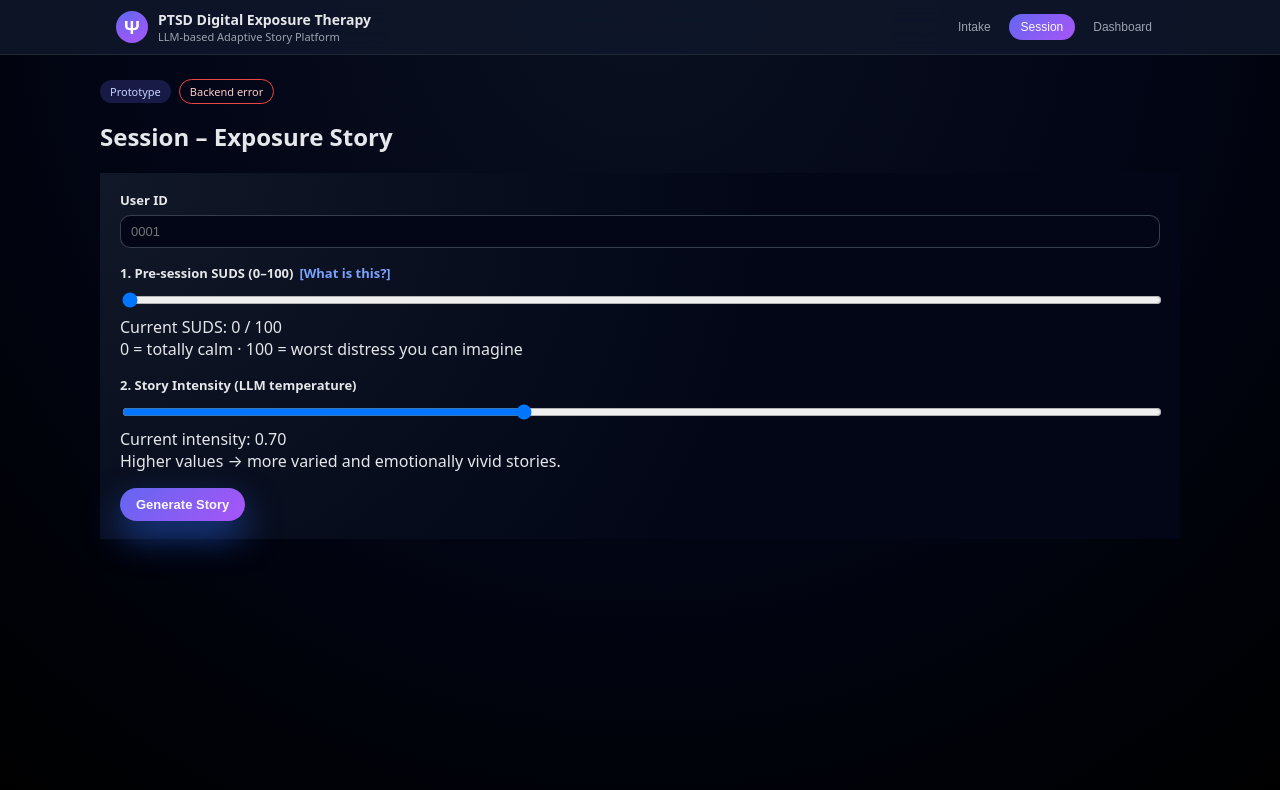
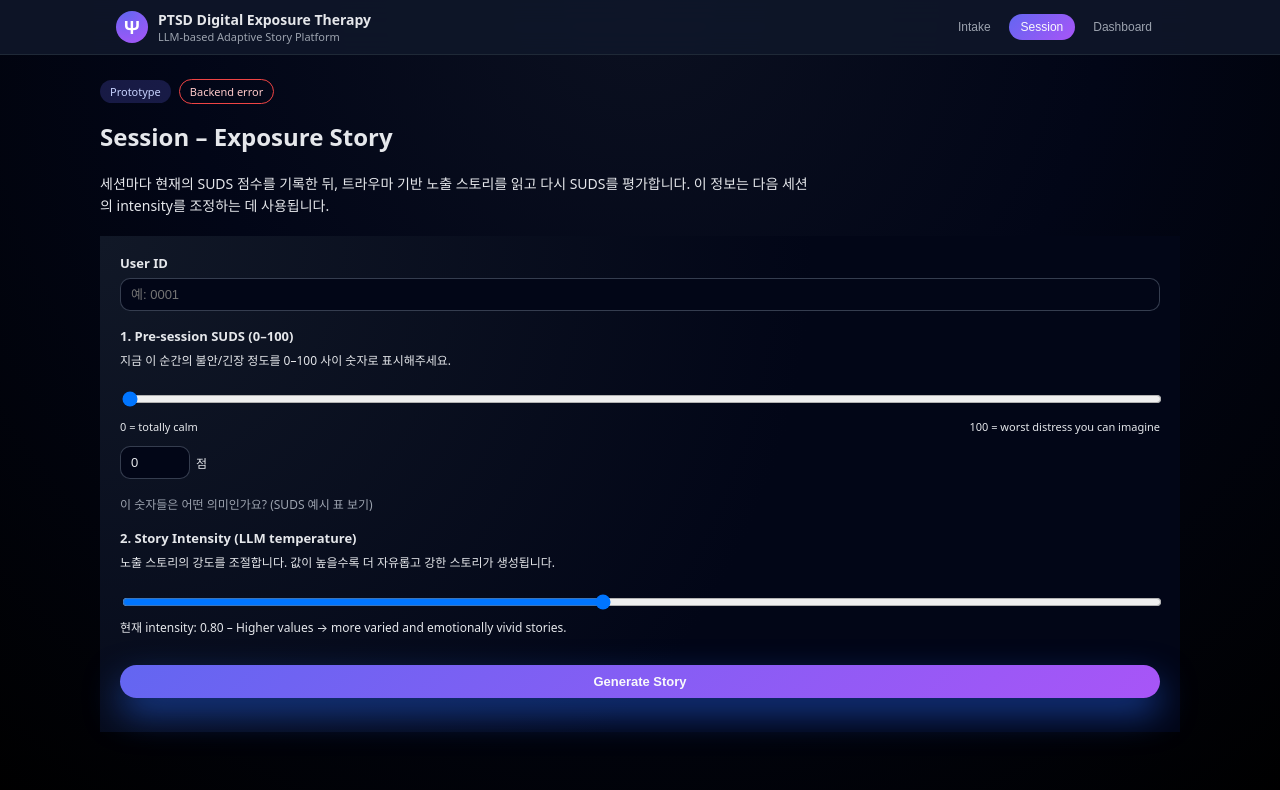
Before and after one commit to amygdala2025/conrad2025, a React (Vite) app: page / in a window 1280 px wide. Both pictures are taken after a click on the button "Session". Shown: the top 790 px of the page. Built offline with nearby package versions, Linux system fonts and the light colour scheme; no server answers.

Commit message:
Update Session.jsx

```diff
--- a/src/pages/Session.jsx
+++ b/src/pages/Session.jsx
@@ -1,11 +1,9 @@
-import { useState } from "react";
-import SudsModal from "./SudsModal";
+// src/pages/Session.jsx
+import { useState, useEffect } from "react";
 import SudsReferenceTable from "./SudsReferenceTable";
 
-// 안전하게 0–100 사이로 잘라주는 함수
-function clampSuds(value) {
-  const n = Number.isNaN(value) ? 0 : value;
-  return Math.max(0, Math.min(100, n));
+function clamp(val, min, max) {
+  return Math.min(max, Math.max(min, val));
 }
 
 function Session({ apiBase }) {
@@ -13,43 +11,81 @@ function Session({ apiBase }) {
     localStorage.getItem("ptsd_user_id") || ""
   );
   const [preSuds, setPreSuds] = useState(0);
-  const [intensity, setIntensity] = useState(0.7);
+  const [intensity, setIntensity] = useState(0.8);
   const [story, setStory] = useState("");
   const [sessionId, setSessionId] = useState("");
   const [postSuds, setPostSuds] = useState(0);
-  const [statusMsg, setStatusMsg] = useState("");
-  const [showModal, setShowModal] = useState(false);
 
+  const [hasReadStory, setHasReadStory] = useState(false);
   const [isGenerating, setIsGenerating] = useState(false);
   const [isSavingPost, setIsSavingPost] = useState(false);
-  const [readConfirmed, setReadConfirmed] = useState(null); // "yes" | "no" | null
-  const [postSaved, setPostSaved] = useState(false);        // post-SUDS 저장 여부
+  const [postSaved, setPostSaved] = useState(false);
+
+  const [sudsScale, setSudsScale] = useState({});
+  const [statusMsg, setStatusMsg] = useState("");
+
+  // SUDS scale 불러오기
+  useEffect(() => {
+    const loadScale = async () => {
+      try {
+        const res = await fetch(`${apiBase}/api/suds/scale`);
+        const data = await res.json();
+        setSudsScale(data.scale || {});
+      } catch {
+        // 조용히 무시 (필수는 아님)
+      }
+    };
+    loadScale();
+  }, [apiBase]);
+
+  // userId 로컬스토리지에 저장
+  useEffect(() => {
+    if (userId) {
+      localStorage.setItem("ptsd_user_id", userId);
+    }
+  }, [userId]);
+
+  const renderScaleHint = (value) => {
+    if (!sudsScale || Object.keys(sudsScale).length === 0) return null;
+    const keys = Object.keys(sudsScale).map((k) => Number(k));
+    let closest = keys[0];
+    let bestDiff = Math.abs(value - closest);
+    for (const s of keys) {
+      const diff = Math.abs(value - s);
+      if (diff < bestDiff) {
+        bestDiff = diff;
+        closest = s;
+      }
+    }
+    return (
+      <p className="help-text">
+        {closest}점 근처 설명: {sudsScale[closest]}
+      </p>
+    );
+  };
 
   // ---------------------------
   // 1) Generate Story
   // ---------------------------
-
   const generateStory = async () => {
     setStatusMsg("");
+    setStory("");
+    setSessionId("");
+    setHasReadStory(false);
+    setPostSaved(false);
 
     if (!userId) {
-      setStatusMsg("❌ User ID missing.");
+      setStatusMsg("❌ User ID를 먼저 입력해주세요.");
       return;
     }
 
     const token = localStorage.getItem("ptsd_token");
     if (!token) {
-      setStatusMsg("❌ No auth token found. Complete intake first.");
+      setStatusMsg("❌ 인증 토큰이 없습니다. Intake를 먼저 완료해주세요.");
       return;
     }
 
     setIsGenerating(true);
-    setStory("");
-    setSessionId("");
-    setReadConfirmed(null);
-    setPostSuds(0);
-    setPostSaved(false); // 새 세션 시작할 때 저장 상태 리셋
-
     try {
       const res = await fetch(`${apiBase}/api/story`, {
         method: "POST",
@@ -59,7 +95,7 @@ function Session({ apiBase }) {
         },
         body: JSON.stringify({
           user_id: userId,
-          pre_suds: preSuds,
+          pre_suds: clamp(preSuds, 0, 100),
           intensity,
         }),
       });
@@ -73,7 +109,7 @@ function Session({ apiBase }) {
       const data = await res.json();
       setStory(data.story || "");
       setSessionId(data.session_id || "");
-      setStatusMsg("✔ Exposure story generated. Please read it carefully.");
+      setStatusMsg("✔ 스토리가 생성되었습니다. 천천히 처음부터 끝까지 읽어 주세요.");
     } catch (err) {
       setStatusMsg(
         `❌ Failed to start story session: ${
@@ -88,27 +124,25 @@ function Session({ apiBase }) {
   // ---------------------------
   // 2) Save Post-SUDS
   // ---------------------------
-
   const savePostSuds = async () => {
     if (!sessionId) {
-      setStatusMsg("❌ No session ID found. Generate a story first.");
+      setStatusMsg("❌ 먼저 스토리를 생성해주세요.");
       return;
     }
-    if (readConfirmed !== "yes") {
-      setStatusMsg(
-        "❌ Please confirm that you have read the exposure story from start to finish."
-      );
+    if (!hasReadStory) {
+      setStatusMsg("❌ 스토리를 끝까지 읽었다는 체크박스를 먼저 선택해주세요.");
       return;
     }
 
+    const clampedPost = clamp(postSuds, 0, 100);
     const token = localStorage.getItem("ptsd_token");
     if (!token) {
-      setStatusMsg("❌ No auth token found.");
+      setStatusMsg("❌ 인증 토큰이 없습니다.");
       return;
     }
 
     setIsSavingPost(true);
-
+    setPostSaved(false);
     try {
       const res = await fetch(`${apiBase}/api/suds/post`, {
         method: "POST",
@@ -118,7 +152,7 @@ function Session({ apiBase }) {
         },
         body: JSON.stringify({
           session_id: sessionId,
-          post_suds: postSuds,
+          post_suds: clampedPost,
         }),
       });
 
@@ -129,8 +163,8 @@ function Session({ apiBase }) {
       }
 
       await res.json();
-      setPostSaved(true); // ✅ 저장 성공
-      setStatusMsg("✔ Post-session SUDS saved.");
+      setStatusMsg("✔ Post-session SUDS가 저장되었습니다.");
+      setPostSaved(true);
     } catch (e) {
       setStatusMsg("❌ Failed to save post-SUDS: " + e.message);
     } finally {
@@ -141,160 +175,163 @@ function Session({ apiBase }) {
   return (
     <div>
       <h2>Session – Exposure Story</h2>
+      <p className="page-intro">
+        세션마다 현재의 SUDS 점수를 기록한 뒤, 트라우마 기반 노출 스토리를 읽고
+        다시 SUDS를 평가합니다. 이 정보는 다음 세션의 intensity를 조정하는 데
+        사용됩니다.
+      </p>
 
-      {/* --------- SESSION SETUP CARD --------- */}
       <div className="card">
+        {/* User ID */}
         <div className="field-group">
           <label>User ID</label>
           <input
             type="text"
             value={userId}
-            placeholder="0001"
+            placeholder="예: 0001"
             onChange={(e) => setUserId(e.target.value)}
           />
         </div>
 
-        {/* PRE-SUDS SLIDER */}
+        {/* Pre-session SUDS */}
         <div className="field-group">
-          <label>
-            1. Pre-session SUDS (0–100)
-            <span
-              className="suds-hint"
-              onClick={() => setShowModal(true)}
-              style={{ color: "#7aa2ff", cursor: "pointer", marginLeft: "6px" }}
-            >
-              [What is this?]
-            </span>
-          </label>
+          <label>1. Pre-session SUDS (0–100)</label>
+          <p className="help-text">
+            지금 이 순간의 불안/긴장 정도를 0–100 사이 숫자로 표시해주세요.
+          </p>
 
           <input
             type="range"
-            min={0}
-            max={100}
-            step={1}
+            min="0"
+            max="100"
             value={preSuds}
-            onChange={(e) => setPreSuds(clampSuds(parseInt(e.target.value, 10)))}
-            className="slider"
+            onChange={(e) => setPreSuds(clamp(Number(e.target.value), 0, 100))}
           />
-          <div className="slider-meta">
-            <div className="slider-value">
-              Current SUDS: <span>{preSuds}</span> / 100
+          <div className="range-labels">
+            <span>0 = totally calm</span>
+            <span>100 = worst distress you can imagine</span>
           </div>
-            <div className="slider-caption">
-              0 = totally calm · 100 = worst distress you can imagine
+
+          <div className="range-number">
+            <input
+              type="number"
+              min="0"
+              max="100"
+              value={preSuds}
+              onChange={(e) =>
+                setPreSuds(clamp(Number(e.target.value || 0), 0, 100))
+              }
+            />
+            <span>점</span>
           </div>
+
+          {renderScaleHint(preSuds)}
+
+          <div className="suds-help-block">
+            <details>
+              <summary>이 숫자들은 어떤 의미인가요? (SUDS 예시 표 보기)</summary>
+              <SudsReferenceTable />
+            </details>
           </div>
         </div>
 
-        {/* INTENSITY SLIDER */}
+        {/* Story Intensity */}
         <div className="field-group">
           <label>2. Story Intensity (LLM temperature)</label>
+          <p className="help-text">
+            노출 스토리의 강도를 조절합니다. 값이 높을수록 더 자유롭고 강한
+            스토리가 생성됩니다.
+          </p>
+
           <input
             type="range"
-            min={0.2}
-            max={1.5}
-            step={0.01}
+            min="0.2"
+            max="1.5"
+            step="0.02"
             value={intensity}
-            onChange={(e) => setIntensity(parseFloat(e.target.value))}
-            className="slider"
+            onChange={(e) => setIntensity(Number(e.target.value))}
           />
-          <div className="slider-meta">
-            <div className="slider-value">
-              Current intensity: <span>{intensity.toFixed(2)}</span>
-            </div>
-            <div className="slider-caption">
-              Higher values → more varied and emotionally vivid stories.
-            </div>
-          </div>
+          <p className="help-text">
+            현재 intensity: {intensity.toFixed(2)} – Higher values → more varied
+            and emotionally vivid stories.
+          </p>
         </div>
 
+        {/* Generate Story 버튼 */}
+        <div className="field-group">
           <button
-          className={`primary-btn ${isGenerating ? "btn-loading" : ""}`}
+            type="button"
+            className="primary-btn"
             onClick={generateStory}
             disabled={isGenerating}
           >
-          {isGenerating ? "Generating story..." : "Generate Story"}
+            {isGenerating ? "Generating..." : "Generate Story"}
           </button>
+        </div>
 
         {statusMsg && <p className="status-text">{statusMsg}</p>}
       </div>
 
-      {/* --------- STORY & POST-SUDS CARD --------- */}
-      {story && (
-        <div className="card">
-          <h3>3. Exposure Story</h3>
-          <p className="story-box">{story}</p>
+      {/* Story 영역 + Post SUDS */}
+      {sessionId && (
+        <div className="card" style={{ marginTop: 24 }}>
+          <h3>Exposure Story</h3>
+          <p className="help-text">
+            아래 스토리를 천천히, 중간에 생기는 감정과 신체 감각을 알아차리면서
+            읽어주세요.
+          </p>
 
-          {/* READ CONFIRMATION */}
-          <div className="field-group" style={{ marginTop: "18px" }}>
-            <label>Have you read this story carefully from beginning to end?</label>
-            <div className="radio-group">
+          <div className="story-box">
+            {story ? <p className="story-text">{story}</p> : <p>(story missing)</p>}
+          </div>
+
+          <div className="field-group" style={{ marginTop: 16 }}>
             <label>
               <input
-                  type="radio"
-                  name="read-confirm"
-                  value="yes"
-                  checked={readConfirmed === "yes"}
-                  onChange={() => setReadConfirmed("yes")}
+                type="checkbox"
+                checked={hasReadStory}
+                onChange={(e) => setHasReadStory(e.target.checked)}
+              />{" "}
+              이야기를 처음부터 끝까지 읽었습니다.
+            </label>
+          </div>
+
+          <div className="field-group">
+            <label>3. Post-session SUDS (0–100)</label>
+            <input
+              type="range"
+              min="0"
+              max="100"
+              value={postSuds}
+              onChange={(e) =>
+                setPostSuds(clamp(Number(e.target.value), 0, 100))
+              }
             />
-                Yes, I read it carefully.
-              </label>
-              <label style={{ marginLeft: "16px" }}>
+            <div className="range-number">
               <input
-                  type="radio"
-                  name="read-confirm"
-                  value="no"
-                  checked={readConfirmed === "no"}
-                  onChange={() => setReadConfirmed("no")}
+                type="number"
+                min="0"
+                max="100"
+                value={postSuds}
+                onChange={(e) =>
+                  setPostSuds(clamp(Number(e.target.value || 0), 0, 100))
+                }
               />
-                Not yet / I skimmed it.
-              </label>
+              <span>점</span>
             </div>
           </div>
 
-          {/* POST-SUDS SLIDER */}
-          <div className="field-group" style={{ marginTop: "10px" }}>
-            <label>4. Post-session SUDS (0–100)</label>
-            <input
-              type="range"
-              min={0}
-              max={100}
-              step={1}
-              value={postSuds}
-              onChange={(e) =>
-                setPostSuds(clampSuds(parseInt(e.target.value, 10)))
-              }
-              className="slider"
-            />
-            <div className="slider-meta">
-              <div className="slider-value">
-                Current SUDS: <span>{postSuds}</span> / 100
-              </div>
-              <div className="slider-caption">
-                Rate how distressed you feel right now, after reading.
+          <div className="field-group">
+            <button
+              type="button"
+              className="primary-btn"
+              onClick={savePostSuds}
+              disabled={isSavingPost}
+            >
+              {postSaved ? "Saved ✅" : isSavingPost ? "Saving..." : "Save Post SUDS"}
+            </button>
           </div>
         </div>
-          </div>
-
-          <button
-            className={`primary-btn ${isSavingPost ? "btn-loading" : ""}`}
-            onClick={savePostSuds}
-            disabled={isSavingPost || postSaved}
-          >
-            {isSavingPost
-              ? "Saving..."
-              : postSaved
-              ? "Saved"
-              : "Save Post SUDS"}
-          </button>
-        </div>
-      )}
-
-      {/* --------- SUDS HELP MODAL --------- */}
-      {showModal && (
-        <SudsModal onClose={() => setShowModal(false)}>
-          <SudsReferenceTable />
-        </SudsModal>
       )}
     </div>
   );
```
Lines whose indentation alone changed are shown as unchanged.
